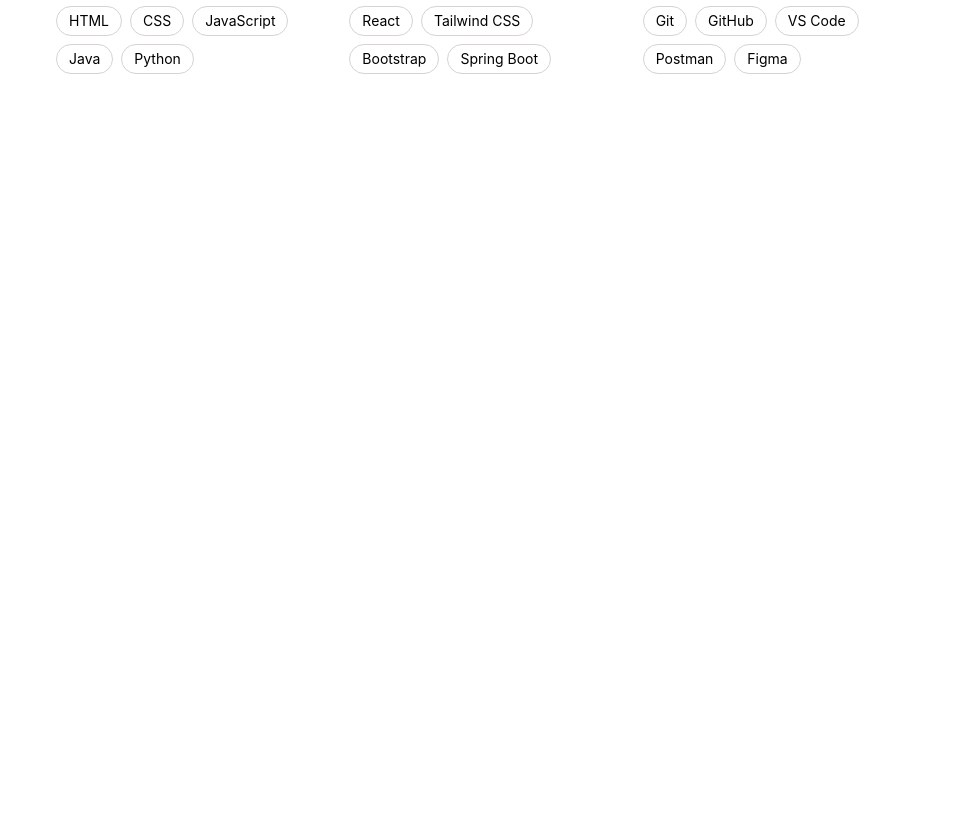
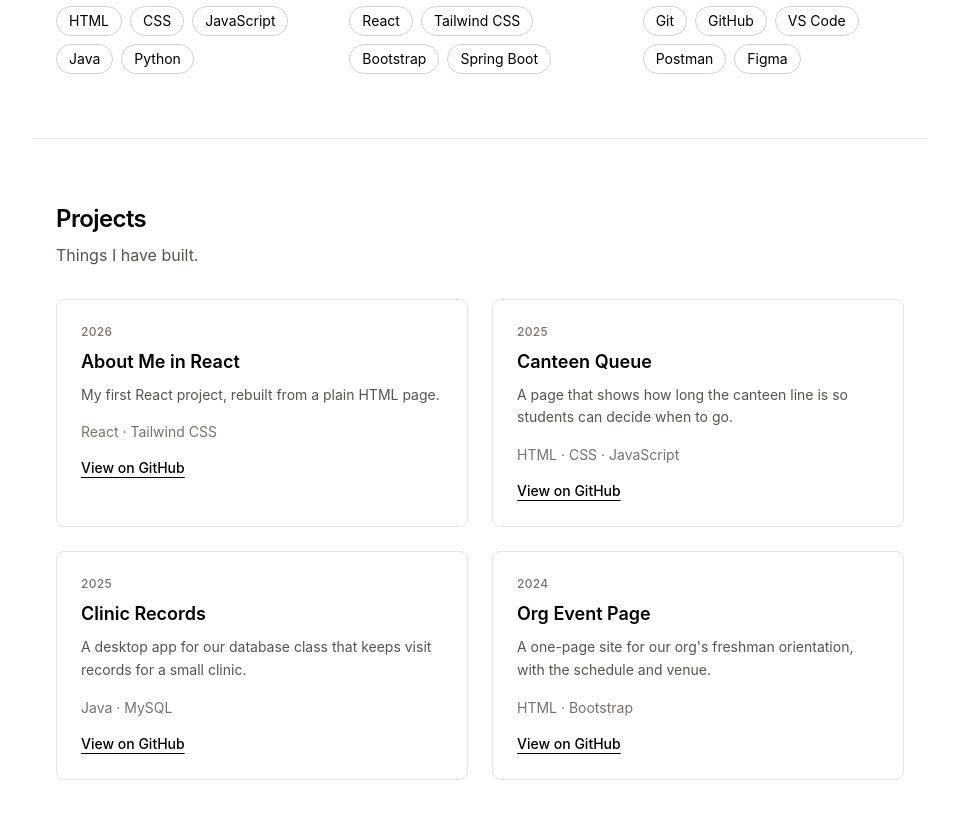
Before and after one commit to Rey-Galo/CSIT340G8-Lab2-Galo, a React (Vite) app: page / in a window 1280 px wide. Shown: the part 1020-1838 px from the top of the page, without its empty margins (160-1119 px from the left). Before the commit the page ends 1158 px from the top, so only its background shows below. Built offline with nearby package versions, Linux system fonts and the light colour scheme.

Commit message:
Added projects section

```diff
--- a/src/App.jsx
+++ b/src/App.jsx
@@ -2,6 +2,7 @@
 import Hero from "./components/Hero";
 import AboutSection from "./components/AboutSection";
 import SkillsSection from "./components/SkillsSection";
+import ProjectsSection from "./components/ProjectsSection";
 import "./App.css";
 
 function App() {
@@ -13,6 +14,7 @@
       <main>
         <AboutSection />
         <SkillsSection />
+        <ProjectsSection />
       </main>
     </>
   );
--- /dev/null
+++ b/src/components/ProjectCard.jsx
@@ -0,0 +1,28 @@
+
+
+
+function ProjectCard({ year, title, description, tech, link }) {
+   return (
+    <article class="rounded-lg border border-stone-200 p-6 hover:border-stone-400">
+      <p class="text-xs font-medium uppercase tracking-wide text-stone-500">
+        {year}
+      </p>
+      <h3 class="mt-2 text-lg font-semibold">{title}</h3>
+      <p class="mt-2 text-sm leading-relaxed text-stone-600">
+        {description}
+      </p>
+      <p class="mt-4 text-sm text-stone-500">{tech.join(' · ')}</p>
+      <a
+        href={link}
+        class="mt-4 inline-block text-sm font-medium underline underline-offset-4 hover:text-stone-600"
+        target="_blank"
+        rel="noopener noreferrer"
+      >
+        View on GitHub
+      </a>
+    </article>
+   );
+}
+
+
+export default ProjectCard;
--- /dev/null
+++ b/src/components/ProjectsSection.jsx
@@ -0,0 +1,46 @@
+import ProjectCard from "./ProjectCard";
+
+
+function ProjectsSection() {
+  return (
+    <section
+      id="projects"
+      class="max-w-4xl mx-auto px-6 py-16 border-t border-stone-200 scroll-mt-16"
+    >
+      <h2 class="text-2xl font-semibold tracking-tight">Projects</h2>
+      <p class="mt-2 text-stone-600">Things I have built.</p>
+      <div class="mt-8 grid gap-6 sm:grid-cols-2">
+        <ProjectCard
+          year="2026"
+          title="About Me in React"
+          description="My first React project, rebuilt from a plain HTML page."
+          tech={["React", "Tailwind CSS"]}
+          link="https://github.com/juandelacruz/CSIT340-Lab1-DelaCruz"
+        />
+        <ProjectCard
+          year="2025"
+          title="Canteen Queue"
+          description="A page that shows how long the canteen line is so students can decide when to go."
+          tech={["HTML", "CSS", "JavaScript"]}
+          link="https://github.com/juandelacruz/canteen-queue"
+        />
+        <ProjectCard
+          year="2025"
+          title="Clinic Records"
+          description="A desktop app for our database class that keeps visit records for a small clinic."
+          tech={["Java", "MySQL"]}
+          link="https://github.com/juandelacruz/clinic-records"
+        />
+        <ProjectCard
+          year="2024"
+          title="Org Event Page"
+          description="A one-page site for our org's freshman orientation, with the schedule and venue."
+          tech={["HTML", "Bootstrap"]}
+          link="https://github.com/juandelacruz/org-event-page"
+        />
+      </div>
+    </section>
+  );
+}
+
+export default ProjectsSection;
```
